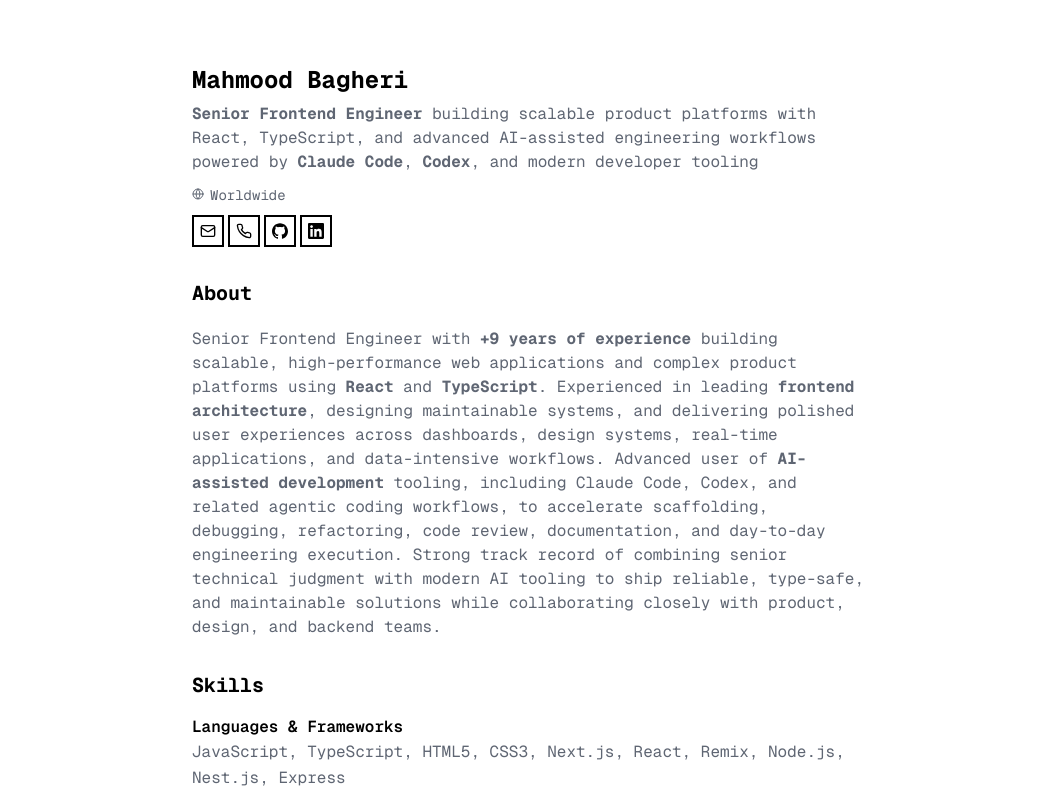
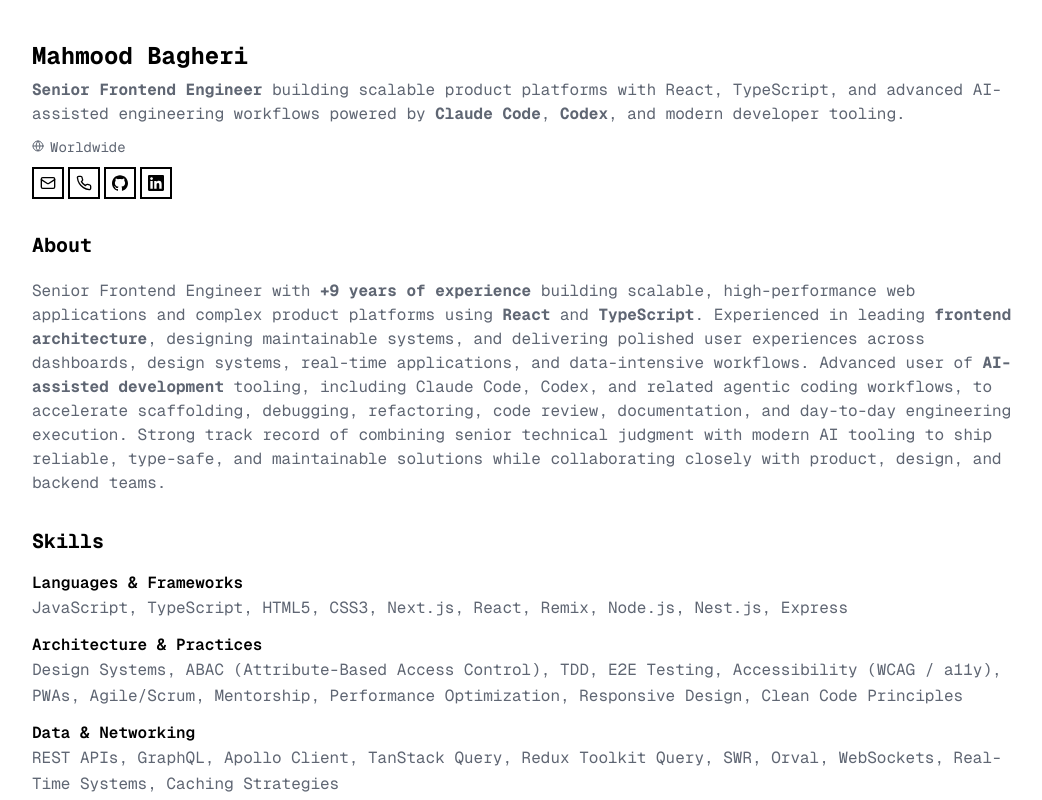
Before and after one commit to createdbymahmood/cv, a Next.js app: page / in a window 1280 px wide. Shown: the top 800 px of the page, without its empty margins (112-1154 px from the left). Built offline with nearby package versions, Linux system fonts and the light colour scheme.

Commit message:
chore: cleanups

```diff
--- a/content/resume/profile.md
+++ b/content/resume/profile.md
@@ -23,7 +23,7 @@ education:
 
 ## About
 
-**Senior Frontend Engineer** building scalable product platforms with React, TypeScript, and advanced AI-assisted engineering workflows powered by **Claude Code**, **Codex**, and modern developer tooling
+**Senior Frontend Engineer** building scalable product platforms with React, TypeScript, and advanced AI-assisted engineering workflows powered by **Claude Code**, **Codex**, and modern developer tooling.
 
 ## Summary
 
@@ -69,7 +69,6 @@ Senior Frontend Engineer with **+9 years of experience** building scalable, high
 - Orval
 - WebSockets
 - Real-Time Systems
-- Real-Time Data Streaming
 - Caching Strategies
 
 ### State Management
@@ -96,16 +95,15 @@ Senior Frontend Engineer with **+9 years of experience** building scalable, high
 
 - Claude Code
 - OpenAI Codex
-- AI-Assisted Development
 - Agentic Coding Workflows
 
 ### UI & Styling
 
+- Tailwind CSS
+- Shadcn
+- Radix
 - Material UI
 - Ant Design
-- Radix
-- Tailwind CSS
-- Shadcn
 - Mantine
 - Styled-Components
 - Emotion
@@ -140,7 +138,9 @@ Senior Frontend Engineer with **+9 years of experience** building scalable, high
 ### DevOps & Deployment
 
 - Git
+- Github
 - GitHub Actions
+- Gitlab
 - Docker
 - Self-Hosted (Coolify, Dokploy)
 - Vercel
--- a/src/app/page.tsx
+++ b/src/app/page.tsx
@@ -27,16 +27,16 @@ export default async function Page() {
   const resumeData = await getResumeData();
 
   return (
-    <main className="relative mx-auto scroll-my-12 overflow-auto p-4 print:p-12 md:p-16">
-      <section className="mx-auto w-full max-w-2xl space-y-8 bg-white print:space-y-6">
+    <main className="relative mx-auto scroll-my-12 overflow-auto py-4 print:p-12 md:py-10">
+      <section className="container mx-auto w-full space-y-8 bg-white print:space-y-6">
         <div className="flex items-center justify-between">
           <div className="flex-1 space-y-1.5">
             <h1 className="text-2xl font-bold">{resumeData.name}</h1>
             <ResumeInlineMarkdown
-              className="text-muted-foreground text-pretty font-mono text-base"
+              className="text-pretty font-mono text-base text-muted-foreground"
               markdown={resumeData.aboutMarkdown}
             />
-            <p className="text-muted-foreground items-center text-pretty font-mono text-sm">
+            <p className="items-center text-pretty font-mono text-sm text-muted-foreground">
               <Href
                 className="mt-2 inline-flex gap-x-1.5 align-baseline leading-none hover:underline print:hidden"
                 href={resumeData.locationLink}
@@ -48,7 +48,7 @@ export default async function Page() {
                 {resumeData.location}
               </span>
             </p>
-            <div className="text-muted-foreground flex gap-x-1 pt-1 font-mono text-base print:hidden">
+            <div className="flex gap-x-1 pt-1 font-mono text-base text-muted-foreground print:hidden">
               {resumeData.contact.email ? (
                 <Button className="size-8" size="icon" asChild>
                   <Href href={`mailto:${resumeData.contact.email}`}>
@@ -76,7 +76,7 @@ export default async function Page() {
                 </Button>
               ))}
             </div>
-            <div className="text-muted-foreground hidden flex-col gap-x-1 font-mono text-base print:flex">
+            <div className="hidden flex-col gap-x-1 font-mono text-base text-muted-foreground print:flex">
               {resumeData.contact.email ? (
                 <Href href={`mailto:${resumeData.contact.email}`}>
                   <span className="underline">{resumeData.contact.email}</span>
@@ -108,7 +108,7 @@ export default async function Page() {
           <h2 className="text-xl font-bold">About</h2>
 
           <ResumeInlineMarkdown
-            className="text-muted-foreground text-pretty font-mono text-base"
+            className="text-pretty font-mono text-base text-muted-foreground"
             markdown={resumeData.summaryMarkdown}
           />
         </Section>
@@ -121,7 +121,7 @@ export default async function Page() {
                 <h3 className="text-base font-semibold leading-none">
                   {group.title}
                 </h3>
-                <p className="text-muted-foreground text-base leading-relaxed">
+                <p className="text-base leading-relaxed text-muted-foreground">
                   {group.skills.join(", ")}
                 </p>
               </div>
@@ -172,7 +172,7 @@ export default async function Page() {
                       ))}
                     </span>
                     {work.badges.length ? (
-                      <span className="text-muted-foreground hidden print:inline">
+                      <span className="hidden text-muted-foreground print:inline">
                         {work.badges.join(", ")}
                       </span>
                     ) : null}
--- a/tailwind.config.js
+++ b/tailwind.config.js
@@ -11,9 +11,9 @@ module.exports = {
   theme: {
     container: {
       center: true,
-      padding: "2rem",
+      padding: "1rem",
       screens: {
-        "2xl": "1400px",
+        "2xl": "1024px",
       },
     },
     extend: {
```
Also changed, not shown: content/resume/work/06-freelance-frontend-developer.md (+1 -0 lines).
